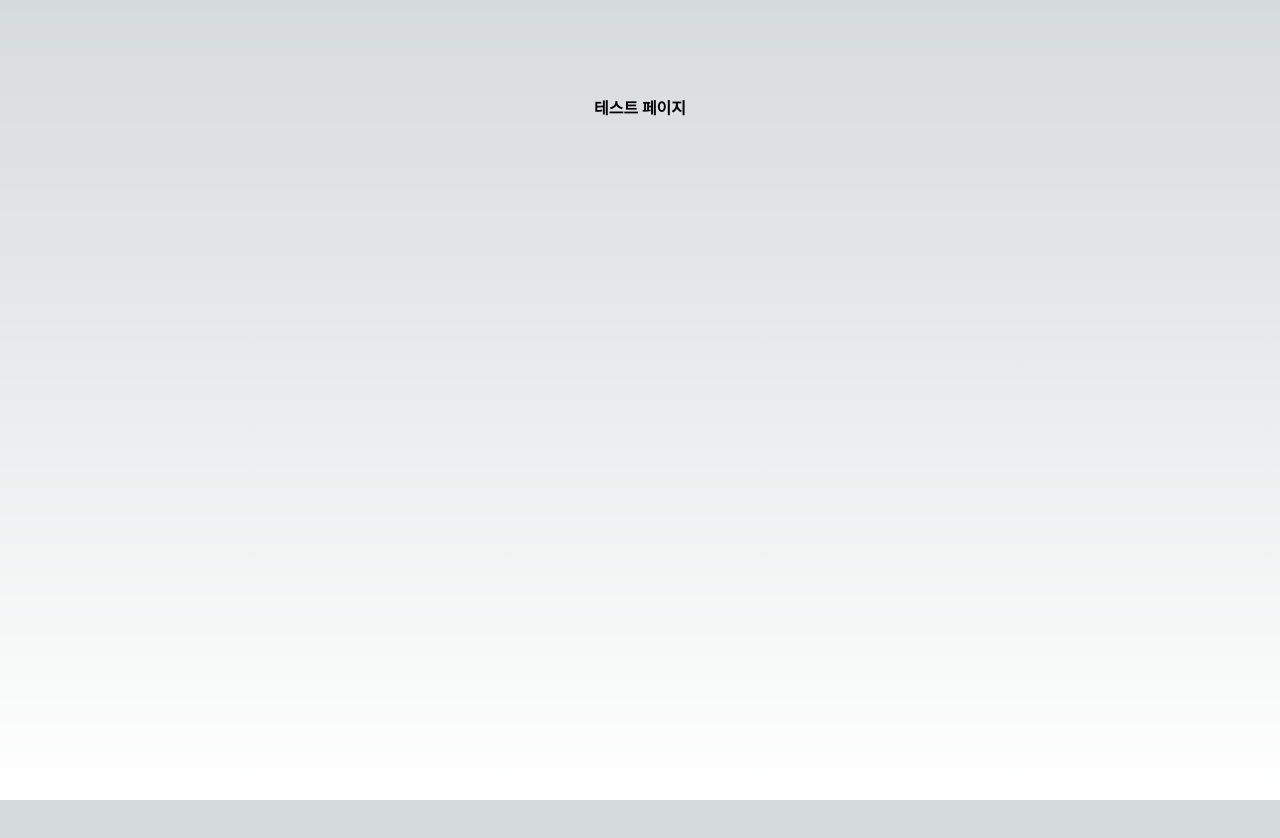
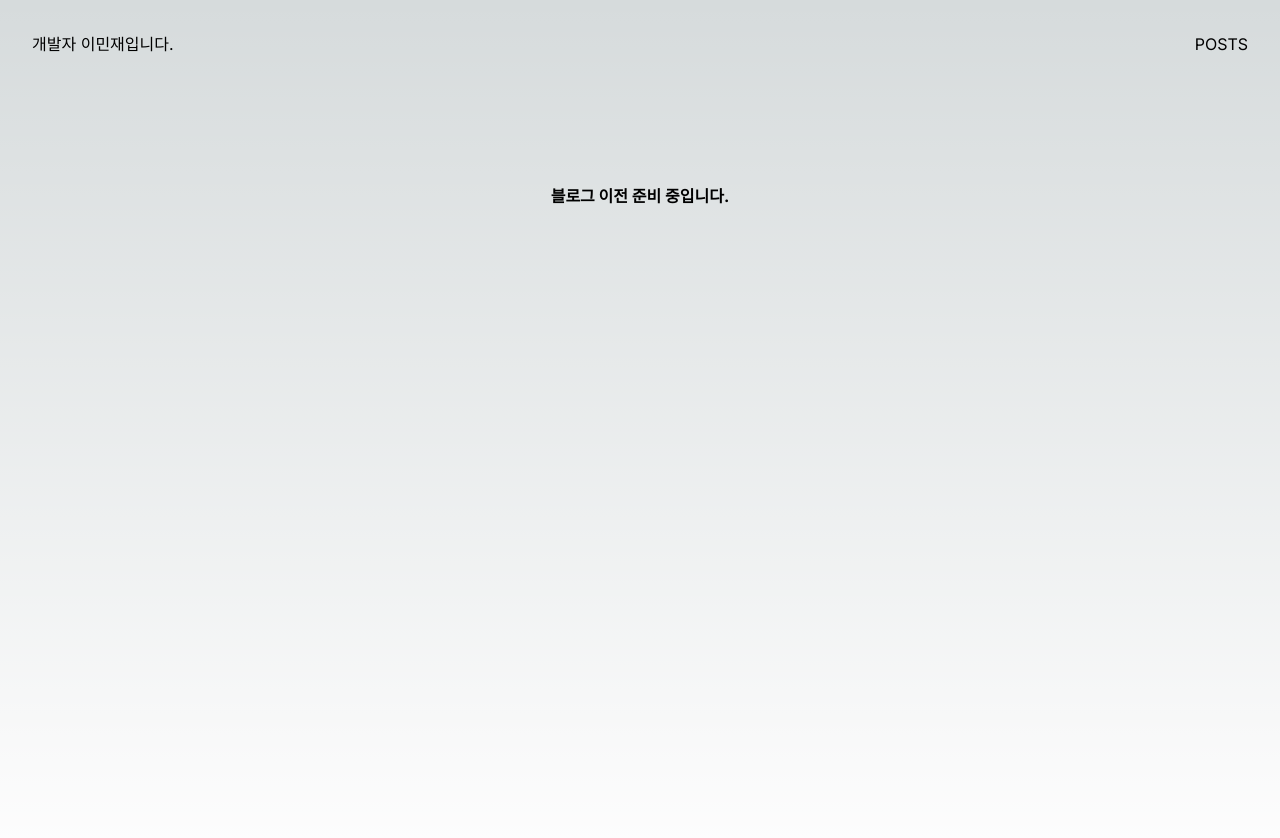
Before and after one commit to slackjawed12/next-devblog, a Next.js app: page /posts in a window 1280 px wide. Shown: the top 838 px of the page. Before the commit the page ends 800 px from the top, so only its background shows below. Built offline with nearby package versions, Linux system fonts and the light colour scheme.

Commit message:
feature: index page prototyping

```diff
--- /dev/null
+++ b/src/app/components/Header.tsx
@@ -0,0 +1,12 @@
+import Link from "next/link";
+
+export function Header() {
+  return (
+    <header className="p-8 flex justify-between">
+      <h1>개발자 이민재입니다.</h1>
+      <Link href={"/posts"}>
+        <span>POSTS</span>
+      </Link>
+    </header>
+  );
+}
--- a/src/app/layout.tsx
+++ b/src/app/layout.tsx
@@ -2,6 +2,7 @@ import type { Metadata } from "next";
 import { Inter } from "next/font/google";
 import "../styles/globals.css";
 import { Providers } from "./providers";
+import { Header } from "./components/Header";
 
 const inter = Inter({ subsets: ["latin"] });
 
@@ -17,6 +18,7 @@ export default function RootLayout({
 }>) {
   return (
     <html lang="en">
+      <Header />
       <body className={inter.className}>
         <Providers>{children}</Providers>
       </body>
--- a/src/app/page.tsx
+++ b/src/app/page.tsx
@@ -1,7 +1,3 @@
 export default function HomePage() {
-  return (
-    <main>
-      <h1>개발자 이민재입니다.</h1>
-    </main>
-  );
+  return <main></main>;
 }
--- a/src/app/posts/page.tsx
+++ b/src/app/posts/page.tsx
@@ -1,7 +1,7 @@
 export default function Home() {
   return (
     <main className="flex min-h-screen flex-col items-center justify-between p-24">
-      <strong>테스트 페이지</strong>
+      <strong>블로그 이전 준비 중입니다.</strong>
     </main>
   );
 }
```
